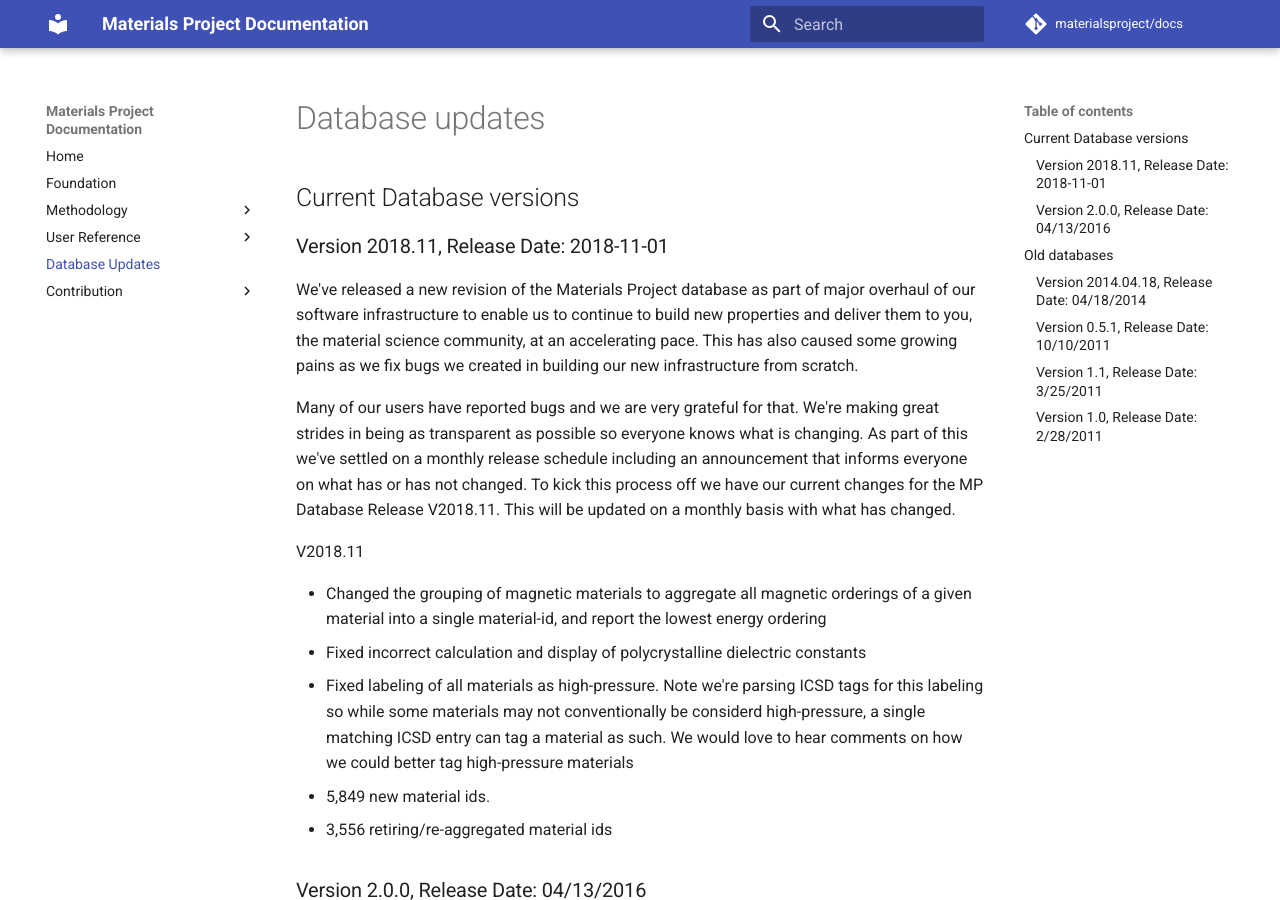
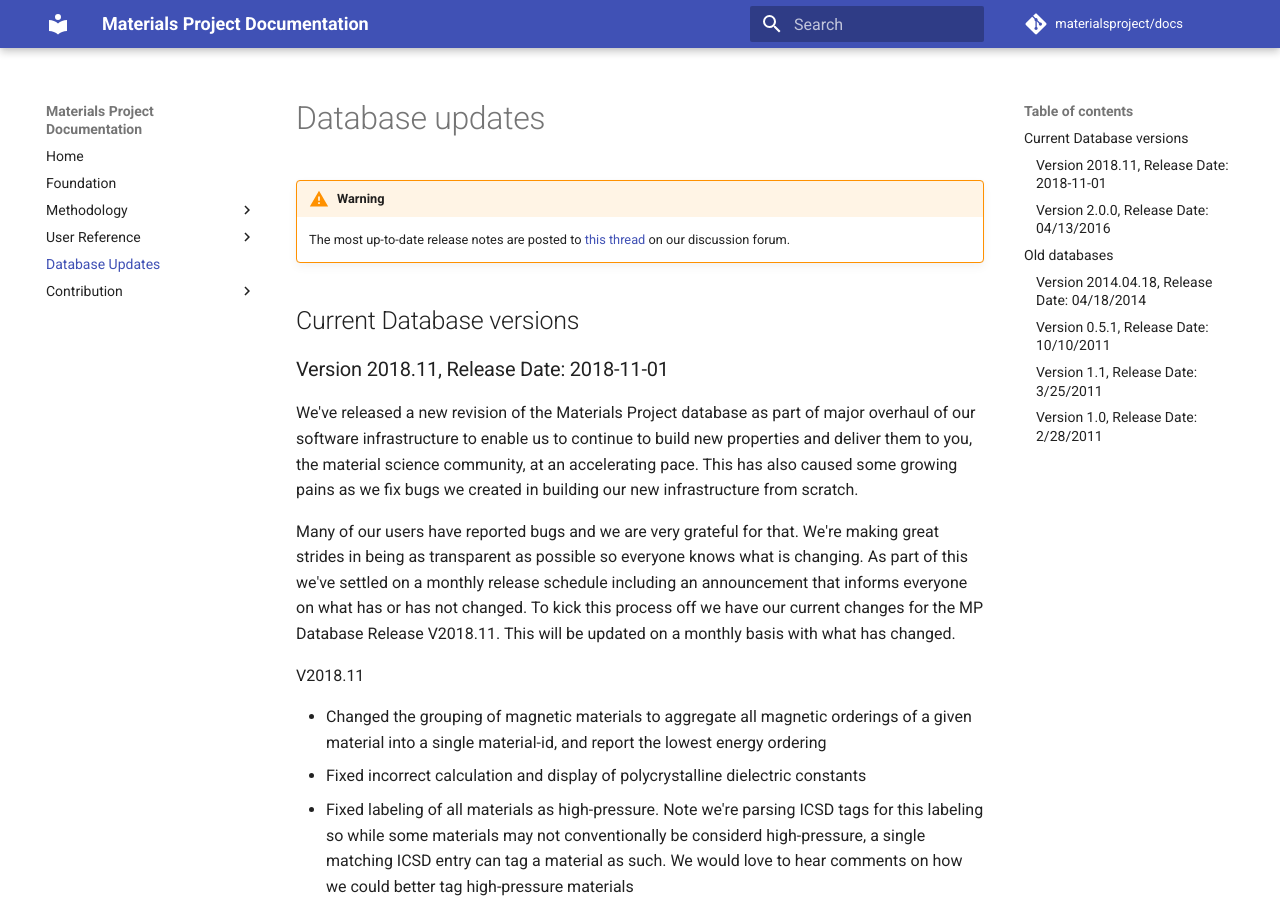
Before and after one commit to materialsproject/docs, an MkDocs documentation site: the page built from docs/database-updates.md, in a window 1280 px wide and 900 px high. Built offline with MkDocs 1.6.1 and Material for MkDocs 9.7.7, drawn with Linux system fonts in a browser that asks for light colours; comment, search, counter and statistics services are not loaded.

Commit message:
redirect users to forum  db updates thread

```diff
--- a/docs/database-updates.md
+++ b/docs/database-updates.md
@@ -1,4 +1,10 @@
 # Database updates
+
+!!! warning
+    The most up-to-date release notes are posted to
+    [this thread](https://discuss.materialsproject.org/t/materials-project-database-release-log/1609)
+    on our discussion forum.
+
 ## Current Database versions
 ### Version 2018.11, Release Date: 2018-11-01
 We've released a new revision of the Materials Project database as part of major overhaul of our software infrastructure
```
